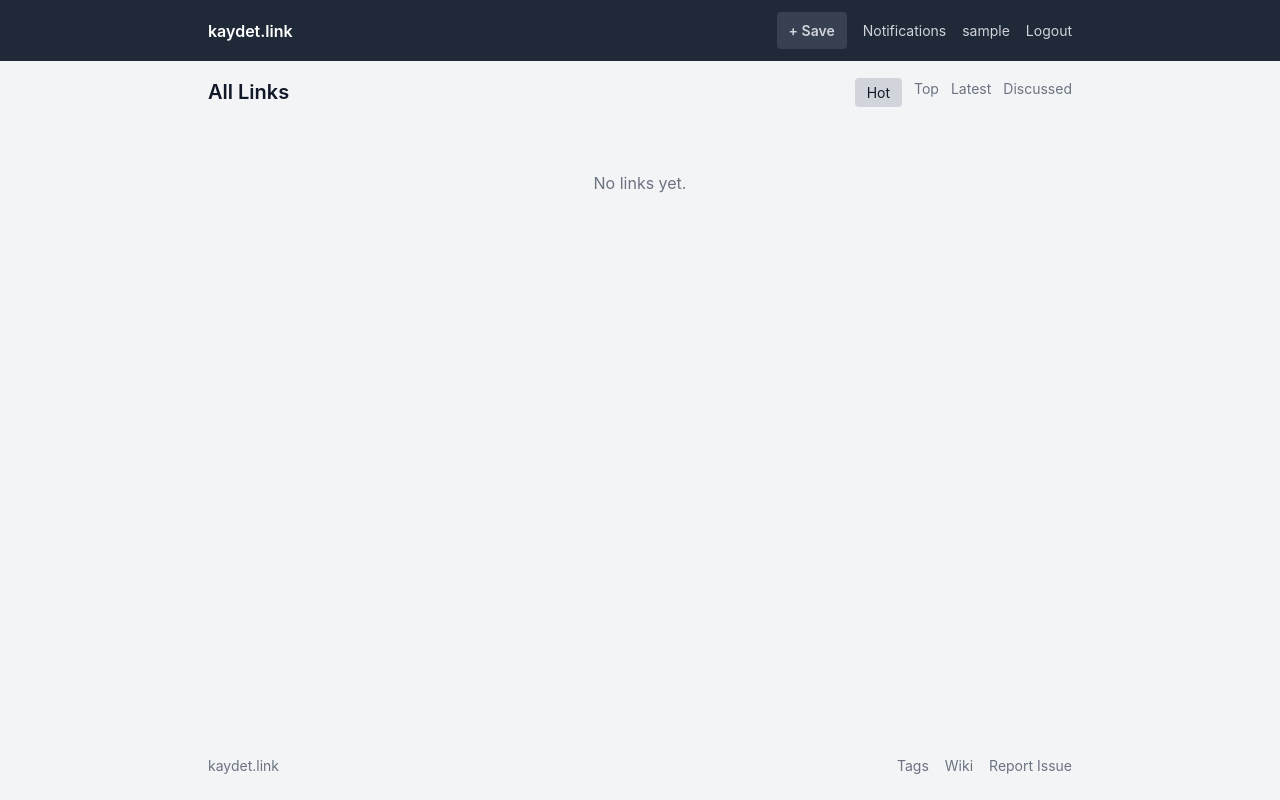
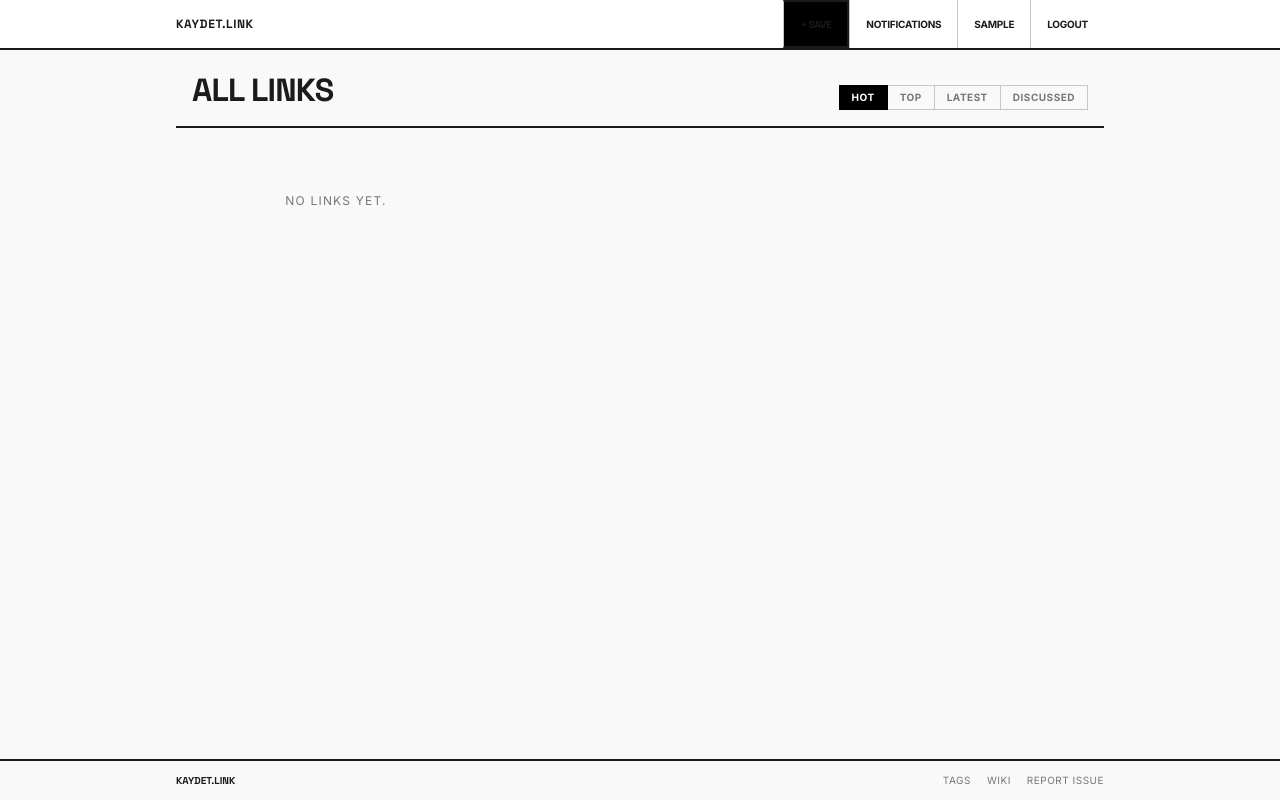
Before and after one commit to miratcan/kaydet.link, a Django app: page / in a window 1280 px wide. Run offline with Django 5.2, Linux system fonts and the light colour scheme; the visitor is signed in with stand-in values (Sample User, id 1); data that the repository does not hold is empty.

Commit message:
Brutalist redesign
- Space Grotesk + Inter fonts
- Black/white palette with #343dff accent
- Zero border-radius everywhere
- 3-column grid layout for link cards
- Grayscale images, color on hover
- All caps headlines, labels, buttons
- Hard 2px borders, no shadows
- Sticky header with nav dividers
- Tight letter-spacing on headlines
- Responsive: 3 → 2 → 1 columns

Co-Authored-By: Claude Opus 4.6 (1M context) <noreply@anthropic.com>

```diff
--- a/core/static/css/style.css
+++ b/core/static/css/style.css
@@ -9,72 +9,44 @@
   --gap-3xl: 48px;
 
   /* typography */
-  --font-family: -apple-system, BlinkMacSystemFont, 'Segoe UI', Roboto, sans-serif;
-  --font-xs: 0.75rem;
-  --font-sm: 0.875rem;
-  --font-base: 1rem;
-  --font-lg: 1.25rem;
+  --font-headline: 'Space Grotesk', sans-serif;
+  --font-body: 'Inter', sans-serif;
+  --font-xs: 0.625rem;
+  --font-sm: 0.75rem;
+  --font-base: 0.875rem;
+  --font-lg: 1.125rem;
   --font-xl: 1.5rem;
+  --font-2xl: 2rem;
+  --font-3xl: 2.5rem;
   --line-height-base: 1.5;
-  --line-height-tight: 1.3;
-
-  /* radii */
-  --radius-sm: 4px;
-  --radius-md: 6px;
+  --line-height-tight: 1.2;
+  --line-height-none: 1;
 
   /* widths */
-  --wrapper-max: 896px;
-
-  /* thumbnail */
+  --wrapper-max: 960px;
   --thumb-size: 64px;
 
-  /* colors — bg */
-  --color-bg: #f3f4f6;
-  --color-on-bg: #111827;
-  --color-on-bg-muted: #6b7280;
+  /* colors */
+  --color-bg: #f9f9f9;
+  --color-on-bg: #1b1b1b;
+  --color-on-bg-muted: #777777;
 
-  /* colors — surface (cards) */
   --color-surface: #ffffff;
-  --color-on-surface: #111827;
+  --color-surface-container: #eeeeee;
 
-  /* colors — surface hover */
-  --color-surface-hover: #f9fafb;
+  --color-primary: #000000;
+  --color-on-primary: #ffffff;
+  --color-accent: #343dff;
 
-  /* colors — active state (ordering tabs, etc) */
-  --color-bg-active: #d1d5db;
+  --color-border: #1b1b1b;
+  --color-border-light: #c6c6c6;
 
-  /* colors — header */
-  --color-bg-header: #1f2937;
-  --color-on-bg-header: #ffffff;
-  --color-on-bg-header-muted: #d1d5db;
+  --color-error: #c00100;
+  --color-on-error: #ffffff;
 
-  /* colors — accent (saves count, link titles) */
-  --color-accent: #dc2626;
-
-  /* colors — primary (links) */
-  --color-primary: #2563eb;
-
-  /* colors — border */
-  --color-border: #e5e7eb;
-
-  /* colors — button */
-  --color-bg-button: #374151;
+  --color-bg-button: #000000;
   --color-on-button: #ffffff;
-  --color-bg-button-hover: #4b5563;
-
-  /* colors — message */
-  --color-bg-message-success: #dcfce7;
-  --color-on-bg-message-success: #166534;
-  --color-bg-message-error: #fde2e2;
-  --color-on-bg-message-error: #991b1b;
-
-  /* colors — badge */
-  --color-bg-badge: #dc2626;
-  --color-on-bg-badge: #ffffff;
-
-  /* colors — thumb fallback */
-  --color-bg-thumb: #e5e7eb;
-  --color-on-bg-thumb: #374151;
+  --color-bg-button-hover: #343dff;
 }
 
 /* reset */
@@ -84,10 +56,11 @@
   box-sizing: border-box;
   margin: 0;
   padding: 0;
+  border-radius: 0;
 }
 
 body {
-  font-family: var(--font-family);
+  font-family: var(--font-body);
   font-size: var(--font-base);
   line-height: var(--line-height-base);
   color: var(--color-on-bg);
@@ -106,39 +79,55 @@ body {
 
 /* header */
 body > header {
-  background: var(--color-bg-header);
+  background: var(--color-surface);
+  border-bottom: 2px solid var(--color-border);
+  position: sticky;
+  top: 0;
+  z-index: 50;
 }
 
 body > header nav {
   display: flex;
   align-items: center;
   justify-content: space-between;
-  padding: var(--gap-md) var(--gap-lg);
+  height: 48px;
 }
 
 body > header .brand {
-  font-weight: 600;
-  color: var(--color-on-bg-header);
+  font-family: var(--font-headline);
+  font-size: var(--font-sm);
+  font-weight: 700;
+  color: var(--color-on-bg);
   text-decoration: none;
-  font-size: var(--font-base);
+  text-transform: uppercase;
+  letter-spacing: 0.05em;
 }
 
 body > header .nav-links {
   display: flex;
   align-items: center;
-  gap: var(--gap-lg);
+  height: 100%;
 }
 
 body > header .nav-links a {
-  color: var(--color-on-bg-header-muted);
+  color: var(--color-on-bg);
   text-decoration: none;
-  font-size: var(--font-sm);
+  font-size: var(--font-xs);
+  font-weight: 700;
+  text-transform: uppercase;
+  letter-spacing: -0.025em;
+  padding: 0 var(--gap-lg);
+  height: 100%;
+  display: flex;
+  align-items: center;
+  border-left: 1px solid var(--color-border-light);
 }
 
 body > header .nav-links a:hover {
-  color: var(--color-on-bg-header);
+  background: var(--color-primary);
+  color: var(--color-on-primary);
+  text-decoration: none;
 }
-
 
 /* main */
 body > main {
@@ -151,7 +140,9 @@ body > main .padded {
 
 /* footer */
 body > footer {
-  padding: var(--gap-xl) var(--gap-lg);
+  border-top: 2px solid var(--color-border);
+  padding: var(--gap-md) 0;
+  margin-top: var(--gap-xl);
 }
 
 body > footer .wrapper {
@@ -161,8 +152,11 @@ body > footer .wrapper {
 }
 
 body > footer .footer-brand {
-  font-size: var(--font-sm);
-  color: var(--color-on-bg-muted);
+  font-family: var(--font-headline);
+  font-size: var(--font-xs);
+  font-weight: 700;
+  color: var(--color-on-bg);
+  text-transform: uppercase;
 }
 
 body > footer .footer-links {
@@ -171,9 +165,11 @@ body > footer .footer-links {
 }
 
 body > footer .footer-links a {
-  font-size: var(--font-sm);
+  font-size: var(--font-xs);
   color: var(--color-on-bg-muted);
   text-decoration: none;
+  text-transform: uppercase;
+  letter-spacing: 0.05em;
 }
 
 body > footer .footer-links a:hover {
@@ -198,147 +193,166 @@ body > footer .footer-links a:hover {
 
 .message {
   padding: var(--gap-md) var(--gap-lg);
-  border-radius: var(--radius-sm);
   margin-bottom: var(--gap-sm);
   font-size: var(--font-sm);
-}
-
-.message.success {
-  background: var(--color-bg-message-success);
-  color: var(--color-on-bg-message-success);
+  border: 1px solid var(--color-border);
 }
 
 .message.error {
-  background: var(--color-bg-message-error);
-  color: var(--color-on-bg-message-error);
+  border-color: var(--color-error);
+  color: var(--color-error);
 }
 
 /* feed header */
 .feed-header {
   display: flex;
-  align-items: center;
+  align-items: baseline;
   justify-content: space-between;
-  padding-block: var(--gap-lg);
+  padding: var(--gap-xl) var(--gap-lg) var(--gap-lg);
+  border-bottom: 2px solid var(--color-border);
 }
 
 .feed-header h1 {
-  font-size: var(--font-lg);
-  font-weight: 600;
+  font-family: var(--font-headline);
+  font-size: var(--font-2xl);
+  font-weight: 900;
+  text-transform: uppercase;
+  letter-spacing: -0.025em;
+  line-height: var(--line-height-none);
 }
 
 .ordering {
   display: flex;
-  gap: var(--gap-md);
 }
 
 .ordering a {
   color: var(--color-on-bg-muted);
   text-decoration: none;
-  font-size: var(--font-sm);
+  font-size: var(--font-xs);
+  font-weight: 700;
+  text-transform: uppercase;
+  letter-spacing: 0.05em;
+  padding: var(--gap-xs) var(--gap-md);
+  border: 1px solid var(--color-border-light);
+  border-left: none;
 }
 
-.ordering a:hover {
-  color: var(--color-on-bg);
+.ordering a:first-child {
+  border-left: 1px solid var(--color-border-light);
 }
 
 .ordering a.active {
-  background: var(--color-bg-active);
-  padding: var(--gap-xs) var(--gap-md);
-  border-radius: var(--radius-sm);
-  color: var(--color-on-bg);
+  background: var(--color-primary);
+  color: var(--color-on-primary);
+  border-color: var(--color-primary);
 }
 
-/* link list */
+.ordering a:hover:not(.active) {
+  background: var(--color-surface-container);
+}
+
+/* link list — grid */
 .link-list {
+  display: grid;
+  grid-template-columns: repeat(3, 1fr);
+  gap: var(--gap-lg);
+  padding: var(--gap-lg);
+}
+
+@media (max-width: 768px) {
+  .link-list { grid-template-columns: 1fr; }
+}
+
+@media (min-width: 769px) and (max-width: 1024px) {
+  .link-list { grid-template-columns: repeat(2, 1fr); }
+}
+
+/* link card */
+.link-card-wrapper {
+  border: 1px solid var(--color-border);
   display: flex;
   flex-direction: column;
 }
 
-/* link card */
 .link-card {
   display: flex;
-  gap: var(--gap-md);
-  background: var(--color-surface);
-  border: 1px solid var(--color-border);
-  border-radius: var(--radius-md);
-  padding: var(--gap-md);
+  flex-direction: column;
+  flex: 1;
 }
 
-.link-card:hover {
-  background: var(--color-surface-hover);
+.card-sidebar {
+  width: 100%;
+  aspect-ratio: 16/10;
+  overflow: hidden;
+  border-bottom: 1px solid var(--color-border);
 }
 
-/* card sidebar — thumb only */
-.card-sidebar {
-  flex-shrink: 0;
-  width: var(--thumb-size);
-}
-
-
-/* thumbnail */
 .card-thumb {
-  width: var(--thumb-size);
-  height: var(--thumb-size);
-  border-radius: var(--radius-sm);
-  flex-shrink: 0;
-  overflow: hidden;
-  display: flex;
-  align-items: center;
-  justify-content: center;
-  background: var(--color-bg-thumb);
+  width: 100%;
+  height: 100%;
+  background: var(--color-surface-container);
 }
 
 .card-thumb img {
   width: 100%;
   height: 100%;
   object-fit: cover;
+  filter: grayscale(100%);
+  transition: filter 300ms;
+}
+
+.link-card-wrapper:hover .card-thumb img {
+  filter: grayscale(0%);
 }
 
 .card-thumb-fallback {
-  width: var(--thumb-size);
-  height: var(--thumb-size);
-  background: var(--color-bg-thumb);
-  border-radius: var(--radius-sm);
+  width: 100%;
+  height: 100%;
+  background: var(--color-surface-container);
   display: flex;
   align-items: center;
   justify-content: center;
-  flex-shrink: 0;
 }
 
 .card-thumb-fallback .initials {
-  font-size: var(--font-base);
-  font-weight: 700;
-  color: var(--color-on-bg-thumb);
+  font-family: var(--font-headline);
+  font-size: var(--font-2xl);
+  font-weight: 900;
+  color: var(--color-border-light);
 }
 
 .card-thumb-fallback svg {
-  width: 20px;
-  height: 20px;
-  color: var(--color-on-bg-muted);
+  width: 32px;
+  height: 32px;
+  color: var(--color-border-light);
 }
 
 /* card body */
 a.card-body {
   flex: 1;
-  min-width: 0;
+  padding: var(--gap-md);
   text-decoration: none;
   color: inherit;
-  display: block;
-}
-
-.card-body .card-title {
-  font-size: var(--font-base);
-  font-weight: 600;
-  color: var(--color-accent);
-  line-height: var(--line-height-tight);
+  display: flex;
+  flex-direction: column;
 }
 
 a.card-body:hover {
   text-decoration: none;
 }
 
+.card-body .card-title {
+  font-family: var(--font-headline);
+  font-size: var(--font-base);
+  font-weight: 700;
+  color: var(--color-on-bg);
+  line-height: var(--line-height-tight);
+  text-transform: uppercase;
+  letter-spacing: -0.025em;
+}
+
 a.card-body:hover .card-title {
-  text-decoration: underline;
+  color: var(--color-accent);
 }
 
 .card-body .card-description {
@@ -489,6 +507,61 @@ a.og-card:hover .og-card-title {
   color: var(--color-on-bg-muted);
 }
 
+/* buttons */
+.btn,
+button,
+input[type="submit"] {
+  display: inline-block;
+  padding: var(--gap-sm) var(--gap-lg);
+  background: var(--color-bg-button);
+  color: var(--color-on-button);
+  border: 2px solid var(--color-border);
+  font-family: var(--font-headline);
+  font-size: var(--font-xs);
+  font-weight: 700;
+  text-transform: uppercase;
+  letter-spacing: 0.05em;
+  cursor: pointer;
+  text-decoration: none;
+  transition: none;
+}
+
+.btn:hover,
+button:hover,
+input[type="submit"]:hover {
+  background: var(--color-bg-button-hover);
+  border-color: var(--color-bg-button-hover);
+  text-decoration: none;
+}
+
+.btn-text {
+  background: none;
+  color: var(--color-on-bg-muted);
+  border: none;
+  padding: var(--gap-xs) var(--gap-md);
+}
+
+.btn-text:hover {
+  background: none;
+  color: var(--color-on-bg);
+}
+
+.btn-outline {
+  background: none;
+  color: var(--color-on-bg-muted);
+  border: 1px solid var(--color-border-light);
+}
+
+.btn-outline:hover {
+  background: none;
+  color: var(--color-on-bg);
+  border-color: var(--color-border);
+}
+
+/* dangling */
+.dangling {
+  border-top: none;
+}
 
 /* pagination */
 .pagination {
@@ -514,25 +588,33 @@ a.og-card:hover .og-card-title {
   color: var(--color-on-bg-muted);
   text-align: center;
   padding: var(--gap-3xl);
+  font-size: var(--font-sm);
+  text-transform: uppercase;
+  letter-spacing: 0.1em;
 }
 
 /* forms */
 .form-standalone {
   max-width: 600px;
-  background: var(--color-surface);
-  border: 1px solid var(--color-border);
-  border-radius: var(--radius-md);
-  padding: var(--gap-lg);
+  border: 2px solid var(--color-border);
+  padding: var(--gap-xl);
 }
 
-fieldset {
-  border: none;
+.form-delete {
+  margin-top: var(--gap-md);
+}
+
+.form-field {
+  margin-bottom: var(--gap-lg);
 }
 
 label {
   display: block;
-  font-size: var(--font-sm);
-  font-weight: 600;
+  font-family: var(--font-headline);
+  font-size: var(--font-xs);
+  font-weight: 700;
+  text-transform: uppercase;
+  letter-spacing: 0.1em;
   color: var(--color-on-bg);
   margin-bottom: var(--gap-sm);
 }
@@ -546,120 +628,65 @@ select {
   display: block;
   width: 100%;
   padding: var(--gap-md);
-  font-family: var(--font-family);
+  font-family: var(--font-body);
   font-size: var(--font-base);
   background: var(--color-surface);
-  color: var(--color-on-surface);
-  border: 1px solid var(--color-border);
-  border-radius: var(--radius-sm);
-  margin-bottom: var(--gap-lg);
+  color: var(--color-on-bg);
+  border: 2px solid var(--color-border);
+  margin-bottom: var(--gap-sm);
+  transition: none;
 }
 
 input:focus,
 textarea:focus,
 select:focus {
-  outline: 2px solid var(--color-primary);
-  outline-offset: 1px;
-}
-
-/* buttons */
-.btn,
-button,
-input[type="submit"] {
-  display: inline-block;
-  padding: var(--gap-sm) var(--gap-md);
-  background: var(--color-bg-button);
-  color: var(--color-on-button);
-  border: none;
-  border-radius: var(--radius-sm);
-  font-family: var(--font-family);
-  font-size: var(--font-sm);
-  font-weight: 600;
-  cursor: pointer;
-  text-decoration: none;
-}
-
-.btn:hover,
-button:hover,
-input[type="submit"]:hover {
-  background: var(--color-bg-button-hover);
-  text-decoration: none;
-}
-
-.btn-text {
-  background: none;
-  color: var(--color-on-bg-muted);
-  padding: var(--gap-xs) var(--gap-md);
-}
-
-.btn-text:hover {
-  background: none;
-  color: var(--color-on-bg);
-}
-
-.btn-outline {
-  background: none;
-  color: var(--color-on-bg-muted);
-  border: 1px solid var(--color-border);
-}
-
-.btn-outline:hover {
-  background: none;
-  color: var(--color-on-bg);
-  border-color: var(--color-on-bg-muted);
-}
-
-/* dangling — hangs from card bottom edge */
-.dangling {
-  border-top: none;
-  border-top-left-radius: 0;
-  border-top-right-radius: 0;
-  box-shadow: inset 0 4px 4px -4px rgba(0, 0, 0, 0.1);
-}
-
-.form-delete {
-  margin-top: var(--gap-md);
-}
-
-.form-field {
-  margin-bottom: var(--gap-lg);
+  outline: none;
+  border-color: var(--color-accent);
 }
 
 .helptext {
   display: block;
-  font-size: var(--font-sm);
+  font-size: var(--font-xs);
   color: var(--color-on-bg-muted);
-  margin-top: calc(-1 * var(--gap-md));
-  margin-bottom: var(--gap-lg);
+  margin-bottom: var(--gap-md);
+  text-transform: uppercase;
+  letter-spacing: 0.05em;
 }
 
 .errorlist {
   list-style: none;
-  color: var(--color-accent);
+  color: var(--color-error);
   font-size: var(--font-sm);
   margin-bottom: var(--gap-md);
 }
 
+.form-standalone .og-card {
+  margin-bottom: var(--gap-lg);
+}
 
-/* tag list page */
+/* tag list */
 .tag-cloud {
   display: flex;
   flex-wrap: wrap;
-  gap: var(--gap-md);
+  gap: var(--gap-sm);
+  padding: var(--gap-lg);
 }
 
 .tag {
   display: inline-block;
-  font-size: var(--font-sm);
-  padding: var(--gap-xs) var(--gap-md);
-  background: var(--color-bg);
-  border-radius: var(--radius-sm);
-  color: var(--color-primary);
+  font-size: var(--font-xs);
+  padding: var(--gap-xs) var(--gap-sm);
+  background: var(--color-primary);
+  color: var(--color-on-primary);
   text-decoration: none;
+  text-transform: uppercase;
+  font-weight: 700;
+  letter-spacing: 0.05em;
 }
 
 .tag:hover {
-  text-decoration: underline;
+  background: var(--color-accent);
+  text-decoration: none;
 }
 
 /* wiki */
@@ -724,38 +752,30 @@ input[type="submit"]:hover {
 }
 
 .auth-page h1 {
+  font-family: var(--font-headline);
   font-size: var(--font-xl);
-  font-weight: 600;
+  font-weight: 900;
+  text-transform: uppercase;
+  letter-spacing: -0.025em;
   margin-bottom: var(--gap-xl);
 }
 
-/* link — general */
+/* general links */
 a {
-  color: var(--color-primary);
+  color: var(--color-on-bg);
   text-decoration: none;
 }
 
 a:hover {
-  text-decoration: underline;
-}
-
-/* save from notice */
-.save-from-notice {
-  font-size: var(--font-sm);
-  color: var(--color-on-bg-muted);
-  margin-bottom: var(--gap-lg);
-}
-
-/* form og-card context */
-.form-standalone .og-card {
-  margin-bottom: var(--gap-lg);
+  color: var(--color-accent);
 }
 
 /* htmx indicator */
 .htmx-indicator {
   display: none;
-  font-size: var(--font-sm);
+  font-size: var(--font-xs);
   color: var(--color-on-bg-muted);
+  text-transform: uppercase;
 }
 
 .htmx-request .htmx-indicator,
--- a/core/templates/base.html
+++ b/core/templates/base.html
@@ -7,6 +7,9 @@
     <meta charset="utf-8">
     <meta name="viewport" content="width=device-width, initial-scale=1">
     <title>{% block title %}{{ site_name }}{% endblock %}</title>
+    <link rel="preconnect" href="https://fonts.googleapis.com">
+    <link rel="preconnect" href="https://fonts.gstatic.com" crossorigin>
+    <link href="https://fonts.googleapis.com/css2?family=Inter:wght@400;500;600;700&family=Space+Grotesk:wght@400;700;900&display=swap" rel="stylesheet">
     <link rel="stylesheet" href="{% static 'css/style.css' %}">
     <script src="https://unpkg.com/htmx.org@2.0.4"></script>
     {% block extra_head %}{% endblock %}
```
Also changed, not shown: other parts of core/static/css/style.css (+58 -135 lines), tests/test_views_auth.py (+0 -25 lines), 1 other file.
